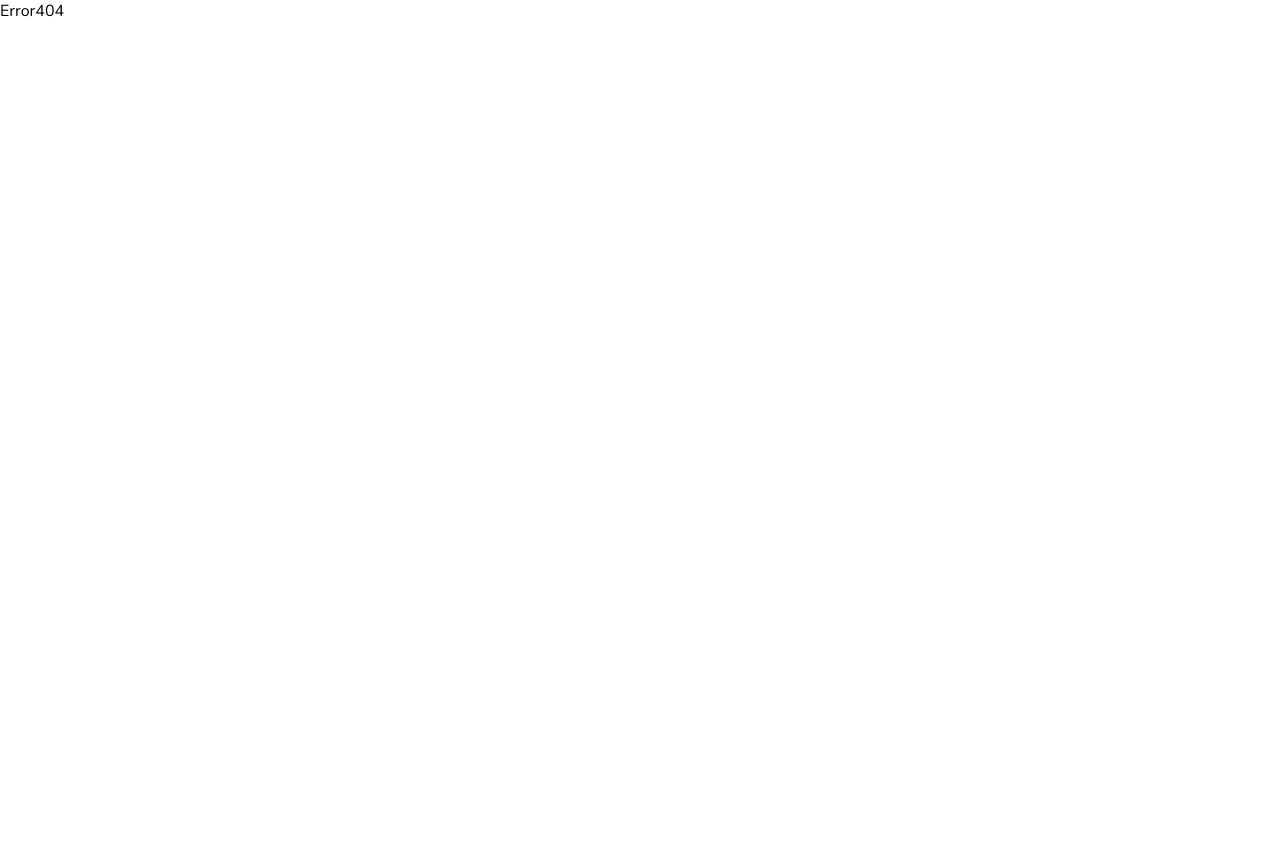
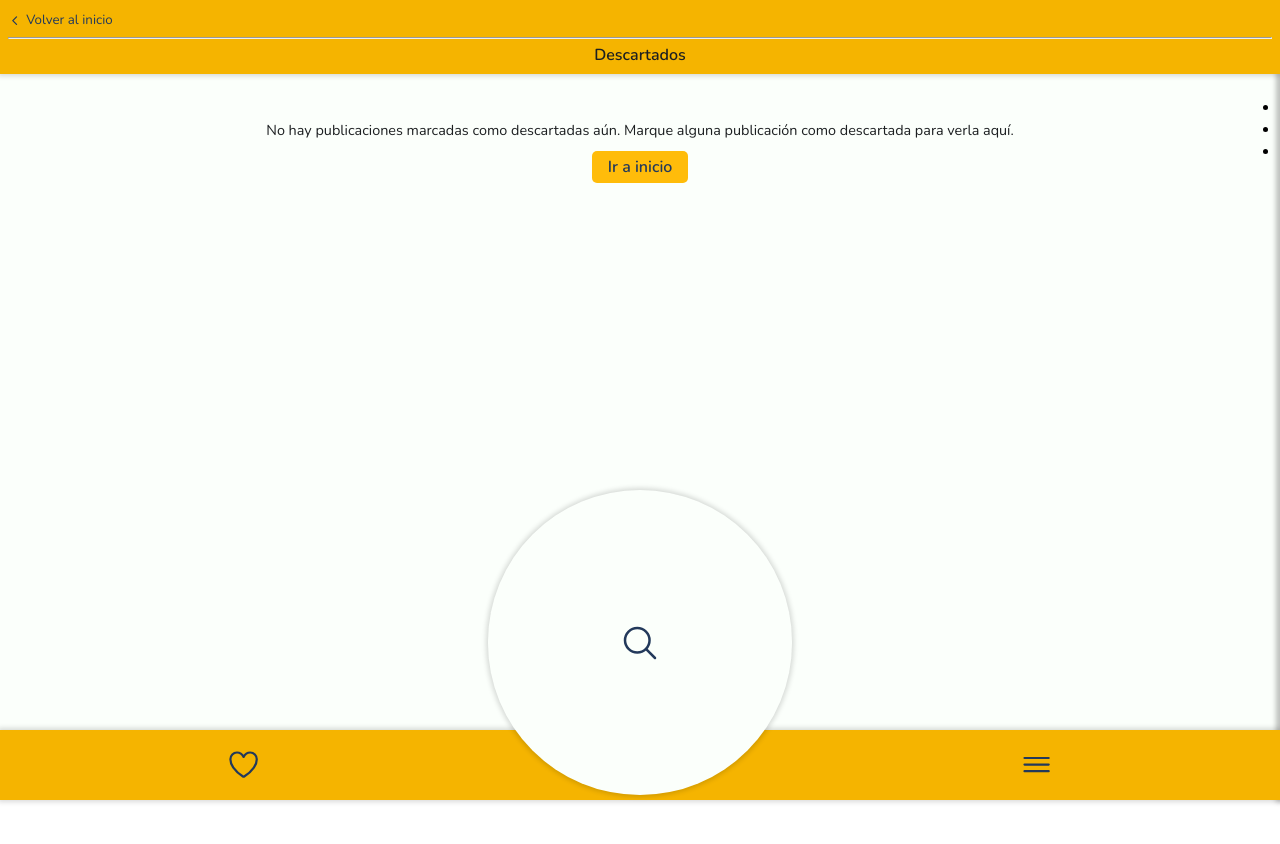
Before and after one commit to gastoncarriquiry/marketplace-assistant, a React (Create React App) app: page /descartados in a window 1280 px wide. Before the commit this address led to /error404. Shown: the top 844 px of the page. Before the commit the page ends 800 px from the top, so only its background shows below. Built offline with nearby package versions, Linux system fonts and the light colour scheme.

Commit message:
discarded items functionality

```diff
--- a/src/App.jsx
+++ b/src/App.jsx
@@ -21,7 +21,7 @@ function App() {
             <Route path="resultados" element={<SearchResults />} />
             <Route path="inmueble/:id" element={<ItemDetail />} />
             <Route path="favoritos" element={<FavoriteResults />} />
-            <Route path="ignorados" element={<IgnoredResults />} />
+            <Route path="descartados" element={<IgnoredResults />} />
           </Route>
 
           <Route path="/*" element={<Navigate to="/error404" />} />
--- a/src/components/ActionButtons/ActionButtons.jsx
+++ b/src/components/ActionButtons/ActionButtons.jsx
@@ -31,14 +31,14 @@ const ActionButtons = ({ data }) => {
     const discardedItems = loadLocalStorage("discardedItems");
 
     const isInFavorites = favoriteItems.find((item) => item.id === data.id);
-    // const isInDiscarded = discardedItems.find((item) => item.id === data.id);
+    const isInDiscarded = discardedItems.find((item) => item.id === data.id);
 
     if (isInFavorites) setIsFavorite(true);
     else setIsFavorite(false);
 
-    // if (isInDiscarded) setIsDiscarded(true);
-    // else setIsDiscarded(false);
-  }, [favoriteItems, discardedItems, data.id]);
+    if (isInDiscarded) setIsDiscarded(true);
+    else setIsDiscarded(false);
+  }, [data.id, favoriteItems, discardedItems]);
 
   useEffect(() => {
     const handleScroll = () => {
--- a/src/components/FavoriteGroup/FavoriteGroup.jsx
+++ b/src/components/FavoriteGroup/FavoriteGroup.jsx
@@ -8,8 +8,8 @@ import "./FavoriteGroup.css";
 
 const FavoriteGroup = ({ data }) => {
   const favoriteItems = useSelector((state) => state.items.favoriteItems);
+  const preventReload = useSelector((state) => state.items.preventReload);
   const [filteredFavorites, setFilteredFavorites] = useState([]);
-  const preventReload = useSelector((state) => state.items.preventReload);
   const [isDeployed, setIsDeployed] = useState(false);
 
   useEffect(() => {
--- a/src/components/IgnoredResults/IgnoredResults.css
+++ b/src/components/IgnoredResults/IgnoredResults.css
@@ -0,0 +1,72 @@
+.ignored-results header {
+    box-shadow: 0px 0px 5px 2px rgba(0, 0, 0, 0.15);
+    background-color: var(--secondary-color);
+    padding: 0.5rem;
+    position: fixed;
+    right: 0;
+    left: 0;
+    top: 0;
+    z-index: 999;
+}
+
+.ignored-results header a {
+    text-decoration: none;
+}
+
+.ignored-results header button {
+    display: flex;
+    align-items: center;
+    background-color: transparent;
+    border: none;
+    color: var(--tertiary-color);
+    cursor: pointer;
+    column-gap: 0.3rem;
+    padding: 0.2rem 0;
+}
+
+.ignored-results header button:hover {
+    color: var(--background-color);
+}
+
+.ignored-results header hr {
+    margin: 0.3rem 0;
+}
+
+.ignored-results header h1 {
+    text-align: center;
+    font-size: 1rem;
+    font-weight: 600;
+    color: var(--text-color);
+}
+
+.ignored-results {
+    width: 90%;
+    margin: auto;
+    margin-top: 6rem;
+    display: flex;
+    flex-direction: column;
+    gap: 1.5rem;
+}
+
+.ignored-results .no-items {
+    width: 70%;
+    margin: auto;
+    padding-top: 1.5rem;
+    text-align: center;
+}
+
+.ignored-results .no-items p {
+    font-size: 0.9rem;
+    color: var(--text-color);
+    margin-bottom: 1rem;
+}
+
+.ignored-results .no-items a {
+    color: var(--tertiary-color);
+    font-weight: 600;
+    font-size: 1rem;
+    text-decoration: none;
+    background-color: var(--primary-color);
+    padding: 0.3rem 1rem;
+    border-radius: 5px;
+}
--- a/src/components/IgnoredResults/IgnoredResults.jsx
+++ b/src/components/IgnoredResults/IgnoredResults.jsx
@@ -1,7 +1,63 @@
+import { useEffect } from "react";
+import { useState } from "react";
+import { IoChevronBack } from "react-icons/io5";
+import { useSelector } from "react-redux";
+import { Link } from "react-router-dom";
+import { loadLocalStorage, saveLocalStorage } from "../../utils/utils";
+import Result from "../Result/Result";
+import SkeletonLoader from "../SkeletonLoader/SkeletonLoader";
 import "./IgnoredResults.css";
 
 const IgnoredResults = () => {
-  return <div>Ignored</div>;
+  const [isLoading, setIsLoading] = useState(true);
+  const [discardedItems, setDiscardedItems] = useState([]);
+  const discardedItemsState = useSelector((state) => state.items.discardedItems);
+  const preventReload = useSelector((state) => state.items.preventReload);
+
+  useEffect(() => {
+    if (preventReload) saveLocalStorage("discardedItems", discardedItemsState);
+  }, [discardedItemsState]);
+
+  useEffect(() => {
+    setIsLoading(true);
+    let discardedStorage = loadLocalStorage("discardedItems");
+    if (!discardedStorage || discardedStorage.length === 0) {
+      saveLocalStorage("discardedItems", []);
+      setDiscardedItems(discardedStorage);
+    } else {
+      setDiscardedItems(discardedStorage);
+    }
+    setIsLoading(false);
+    //eslint-disable-next-line
+  }, [discardedItemsState]);
+
+  return (
+    <section className="ignored-results">
+      <header>
+        <Link to="/">
+          <button>
+            <IoChevronBack />
+            Volver al inicio
+          </button>
+        </Link>
+        <hr />
+        <h1>Descartados</h1>
+      </header>
+      {isLoading ? (
+        <SkeletonLoader type="result" />
+      ) : discardedItems.length ? (
+        discardedItems.map((item) => <Result key={item.id} data={item} />)
+      ) : (
+        <div className="no-items">
+          <p>
+            No hay publicaciones marcadas como descartadas aún. Marque alguna publicación como
+            descartada para verla aquí.
+          </p>
+          <Link to="/">Ir a inicio</Link>
+        </div>
+      )}
+    </section>
+  );
 };
 
 export default IgnoredResults;
--- a/src/components/Menu/Menu.jsx
+++ b/src/components/Menu/Menu.jsx
@@ -2,6 +2,7 @@ import { forwardRef } from "react";
 import { useEffect } from "react";
 import { useRef } from "react";
 import { useDispatch, useSelector } from "react-redux";
+import { Link } from "react-router-dom";
 import { toggleMenuState } from "../../features/menuSlice";
 import "./Menu.css";
 
@@ -32,7 +33,9 @@ const Menu = forwardRef((props, ref) => {
     <div ref={menu} className={`menu-list ${menuState ? "deployed" : "retracted"}`}>
       <ul>
         <li>Ir a inicio</li>
-        <li>Mostrar descartados</li>
+        <li>
+          <Link to="/descartados">Mostrar descartados</Link>
+        </li>
         <li>Eliminar datos</li>
       </ul>
     </div>
--- a/src/components/Result/Result.css
+++ b/src/components/Result/Result.css
@@ -96,6 +96,7 @@
 }
 
 .result .actions button.selected {
+    background-color: rgb(248, 248, 248);
     box-shadow: inset 0px 0px 2px rgba(0, 0, 0, 0.1);
 }
 
--- a/src/components/Result/Result.jsx
+++ b/src/components/Result/Result.jsx
@@ -32,14 +32,14 @@ const Result = ({ data }) => {
     const discardedItems = loadLocalStorage("discardedItems");
 
     const isInFavorites = favoriteItems.find((item) => item.id === data.id);
-    // const isInDiscarded = discardedItems.find((item) => item.id === data.id);
+    const isInDiscarded = discardedItems.find((item) => item.id === data.id);
 
     if (isInFavorites) setIsFavorite(true);
     else setIsFavorite(false);
 
-    // if (isInDiscarded) setIsDiscarded(true);
-    // else setIsDiscarded(false);
-  }, [favoriteItems, discardedItems, data.id]);
+    if (isInDiscarded) setIsDiscarded(true);
+    else setIsDiscarded(false);
+  }, [data.id, favoriteItems, discardedItems]);
 
   const totalArea = attributes.find((attribute) => attribute.id === "TOTAL_AREA");
   const bathrooms = attributes.find((attribute) => attribute.id === "FULL_BATHROOMS");
--- a/src/components/ResultsList/ResultsList.jsx
+++ b/src/components/ResultsList/ResultsList.jsx
@@ -17,7 +17,7 @@ const ResultsList = () => {
     let resultsStorage = loadLocalStorage("results");
     if (resultsStorage === null || resultsStorage.length === 0) {
       saveLocalStorage("results", []);
-      if (query !== undefined) fetchResults(0, []);
+      if (query !== "") fetchResults(0, []);
     } else {
       setResults(resultsStorage);
       setIsLoading(false);
@@ -57,7 +57,7 @@ const ResultsList = () => {
     <div className="results">
       {isLoading ? (
         <SkeletonLoader type="result" />
-      ) : query ? (
+      ) : results.length ? (
         results.map((result) => <Result key={result.id} data={result} />)
       ) : (
         <div className="no-search">
--- a/src/components/SearchResults/SearchResults.jsx
+++ b/src/components/SearchResults/SearchResults.jsx
@@ -1,11 +1,22 @@
+import { useState } from "react";
+import { useEffect } from "react";
 import { IoChevronBack } from "react-icons/io5";
 import { useSelector } from "react-redux";
 import { Link } from "react-router-dom";
+import { loadLocalStorage, saveLocalStorage } from "../../utils/utils";
 import ResultsList from "../ResultsList/ResultsList";
 import "./SearchResults.css";
 
 const SearchResults = () => {
-  const query = useSelector((state) => state.search.query);
+  const queryState = useSelector((state) => state.search.query);
+  const [query, setQuery] = useState("");
+
+  useEffect(() => {
+    if (queryState !== "") {
+      saveLocalStorage("query", queryState);
+    }
+    setQuery(loadLocalStorage("query"));
+  }, [queryState]);
 
   return (
     <section className="search-results">
--- a/src/components/UI/UI.jsx
+++ b/src/components/UI/UI.jsx
@@ -1,5 +1,5 @@
 import { useEffect } from "react";
-import { useDispatch } from "react-redux";
+import { useDispatch, useSelector } from "react-redux";
 import { Outlet } from "react-router-dom";
 import { setRecentSearches } from "../../features/searchSlice";
 import { loadLocalStorage, saveLocalStorage } from "../../utils/utils";
--- a/src/features/searchSlice.js
+++ b/src/features/searchSlice.js
@@ -2,7 +2,7 @@ import { createSlice } from "@reduxjs/toolkit";
 
 const initialState = {
   selectedZone: "",
-  query: undefined,
+  query: "",
   recentSearches: [],
   preventReload: false,
 };
```
